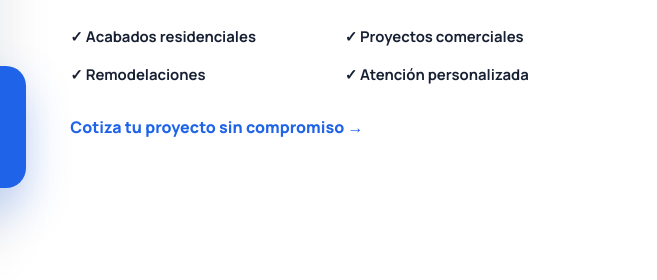
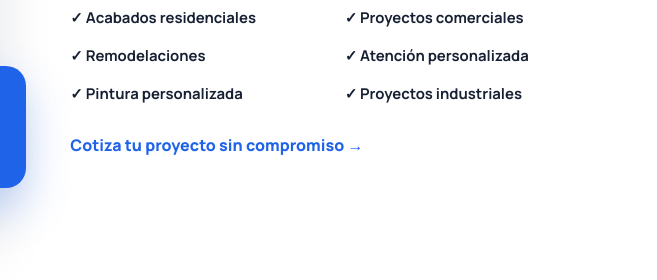
Before and after one commit to diego2648/ada_site_v2, a plain HTML site: page index.html in a window 1280 px wide. Shown: the part 1309-1589 px from the top of the page, 623-1280 px from the left. Drawn offline with Linux system fonts and the light colour scheme.

Commit message:
Update index.html

```diff
--- a/index.html
+++ b/index.html
@@ -106,6 +106,7 @@
           <div class="check-list">
             <div>✓ Acabados residenciales</div><div>✓ Proyectos comerciales</div>
             <div>✓ Remodelaciones</div><div>✓ Atención personalizada</div>
+            <div>✓ Pintura personalizada</div><div>✓ Proyectos industriales</div>
           </div>
           <a href="#contacto" class="text-link micro-link">Cotiza tu proyecto sin compromiso →</a>
         </div>
```
